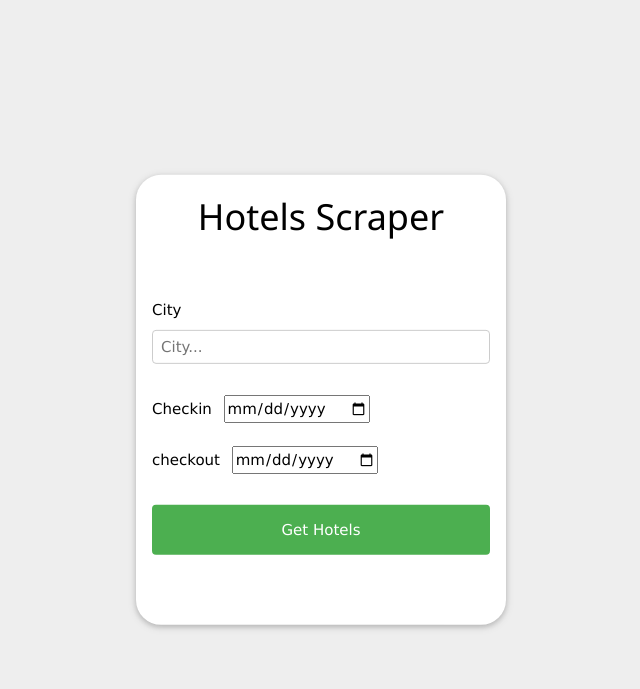
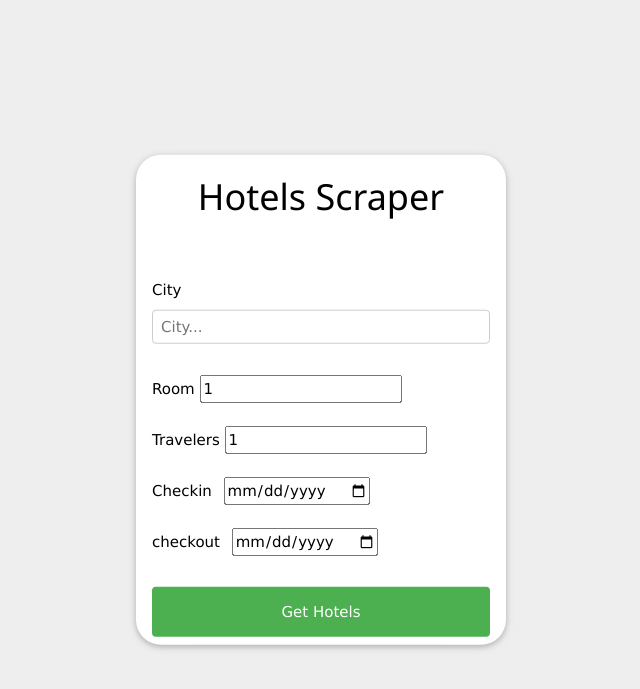
Before and after one commit to MotazBellah/travel-data, a Flask app: page / in a window 1280 px wide. Shown: the top 689 px of the page, without its empty margins (319-959 px from the left). Run offline with Flask 2, Linux system fonts and the light colour scheme.

Commit message:
Update the form to accept the no of rooms and no of traveler, get the data and update the argument of the scraper

```diff
--- a/app.py
+++ b/app.py
@@ -28,6 +28,8 @@ output_data = []
 desCity = ''
 checkinDate = ''
 checkoutDate = ''
+room = 1
+traveler = 1
 
 @app.route('/')
 def index():
@@ -40,6 +42,8 @@ def submit():
         city = request.form['city'] # Getting the Input Amazon Product URL
         checkin = request.form['checkin']
         checkout = request.form['checkout']
+        noOfRoom = request.form['room']
+        noOfTraverlers = request.form['traveler']
 
         print("########3")
         print(city)
@@ -48,10 +52,14 @@ def submit():
         global desCity
         global checkinDate
         global checkoutDate
+        global room
+        global traveler
 
         desCity = city
         checkinDate = checkin
         checkoutDate = checkout
+        room = noOfRoom
+        traveler = noOfTraverlers
 
         d1 = datetime.datetime.strptime(checkin, "%Y-%m-%d").date()
         d2 = datetime.datetime.strptime(checkout, "%Y-%m-%d").date()
@@ -73,7 +81,7 @@ def scrape():
     output_data = []
 
     try:
-        scrape_with_crochet(desCity=desCity, checkinDate=checkinDate, checkoutDate=checkoutDate) # Passing that URL to our Scraping Function
+        scrape_with_crochet(desCity=desCity, checkinDate=checkinDate, checkoutDate=checkoutDate, room=room, traveler=traveler) # Passing that URL to our Scraping Function
         print(output_data)
     except Exception as e:
         pass
@@ -81,14 +89,14 @@ def scrape():
     return excel.make_response_from_records(output_data, "xls", file_name="hotelsdata")
 
 @crochet.wait_for(timeout=800)
-def scrape_with_crochet(desCity, checkinDate, checkoutDate):
+def scrape_with_crochet(desCity, checkinDate, checkoutDate, room, traveler):
     print("$$$$$$$$$$$$$$$$$$$$$$$$$$$")
     # This will connect to the dispatcher that will kind of loop the code between these two functions.
     dispatcher.connect(_crawler_result, signal=signals.item_scraped)
 
     try:
         # This will connect to the BookingSpider function in our scrapy file and after each yield will pass to the crawler_result function.
-        eventual = crawl_runner.crawl(BookingSpider, city=desCity, checkin=checkinDate, checkout=checkoutDate)
+        eventual = crawl_runner.crawl(BookingSpider, city=desCity, checkin=checkinDate, checkout=checkoutDate, room=room, traveler=traveler)
         # eventual = crawl_runner.crawl(BedsSpider, city=desCity, checkin=checkinDate, checkout=checkoutDate)
         print('%%%%%%%%%%%%%%%%')
         print(eventual)
--- a/hotels/travelData/spiders/booking.py
+++ b/hotels/travelData/spiders/booking.py
@@ -8,11 +8,11 @@ class BookingSpider(scrapy.Spider):
     header = {'User-Agent': 'Mozilla/5.0 (Windows NT 10.0; Win64; x64) AppleWebKit/537.36 (KHTML, like Gecko) Chrome/85.0.4183.121 Safari/537.36',}
 
     def start_requests(self):
-        yield scrapy.Request(url='''https://www.booking.com/searchresults.html?label=gen173nr-1FCAQoggJCDGNpdHlfLTI5MDI2M0gBWARoQ4gBAZgBAbgBF8gBDNgBAegBAfgBAogCAagCA7gCx_7q_AXAAgHSAiQ3ZjNmMWU3My0wOTZhLTQ5YjMtOGE0Zi1kZGU2OTAyM2JiMWXYAgXgAgE;sid=12a8b409f259b2760cdf245b9e549b54;tmpl=searchresults;checkin_year_month_monthday={1};checkout_year_month_monthday={2};class_interval=1;dest_type=city;group_adults=3;group_children=0;label_click=undef;no_rooms=2;offset=0;raw_dest_type=city;sb_price_type=total;shw_aparth=1;slp_r_match=0;srpvid=90a28466542d013c;ss={0};ss_all=0;ssb=empty;sshis=0;top_ufis=1&;selected_currency=USD'''.format(self.city, self.checkin, self.checkout),
+        yield scrapy.Request(url='''https://www.booking.com/searchresults.html?label=gen173nr-1FCAQoggJCDGNpdHlfLTI5MDI2M0gBWARoQ4gBAZgBAbgBF8gBDNgBAegBAfgBAogCAagCA7gCx_7q_AXAAgHSAiQ3ZjNmMWU3My0wOTZhLTQ5YjMtOGE0Zi1kZGU2OTAyM2JiMWXYAgXgAgE;sid=12a8b409f259b2760cdf245b9e549b54;tmpl=searchresults;checkin_year_month_monthday={1};checkout_year_month_monthday={2};class_interval=1;dest_type=city;group_adults={4};group_children=0;label_click=undef;no_rooms={3};offset=0;raw_dest_type=city;sb_price_type=total;shw_aparth=1;slp_r_match=0;srpvid=90a28466542d013c;ss={0};ss_all=0;ssb=empty;sshis=0;top_ufis=1&;selected_currency=USD'''.format(self.city, self.checkin, self.checkout, self.room, self.traveler),
         callback=self.parse_booking, headers=self.header)
 
 
-        yield scrapy.Request(url='''https://www.expedia.com/Hotel-Search?adults=2%2C1&d1={1}&d2={2}&destination={0}&endDate={2}&rooms=2&semdtl=&sort=RECOMMENDED&startDate={1}&theme=&useRewards=false&userIntent'''.format(self.city, self.checkin, self.checkout),
+        yield scrapy.Request(url='''https://www.expedia.com/Hotel-Search?adults={4}%2C1&d1={1}&d2={2}&destination={0}&endDate={2}&rooms={3}&semdtl=&sort=RECOMMENDED&startDate={1}&theme=&useRewards=false&userIntent'''.format(self.city, self.checkin, self.checkout, self.room, self.traveler),
         callback=self.parse_expedia, headers=self.header)
 
 
--- a/templates/index.html
+++ b/templates/index.html
@@ -13,7 +13,7 @@
     	}
 
     	.container {
-    		height: 450px;
+    		height: auto;
     		width: 370px;
     		background-color: white;
     		border-radius: 25px;
@@ -65,6 +65,10 @@
     			<form id="input-form" >
     				<label for="city">City</label>
     				<input type="text" id="city" name="city"  required  placeholder="City..."/><br><br>
+                    <label for="city">Room</label>
+                    <input type="number" id="room" name="room"  value=1  placeholder="No. of rooms"/><br><br>
+                    <label for="city">Travelers</label>
+                    <input type="number" id="traveler" name="traveler"  value=1  placeholder="No. of travelers"/><br><br>
     				<span>Checkin </span>
     				<input type="date" id="checkin" name="checkin" required  placeholder="checkin"/><br><br>
     				<span>checkout</span>
@@ -89,7 +93,9 @@
     		  data: {
     			city: $('#city').val(),
     			checkin: $('#checkin').val(),
-    			checkout: $('#checkout').val()
+    			checkout: $('#checkout').val(),
+                room: $('#room').val(),
+    			traveler: $('#traveler').val(),
     		  },
     	       success: function (response) {
     			   if ("error" in response) {
```
